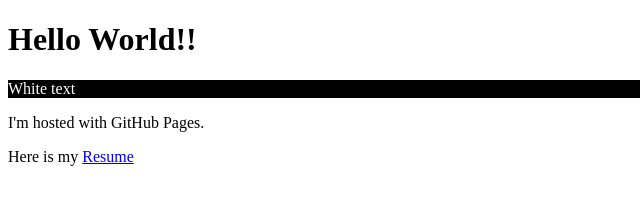
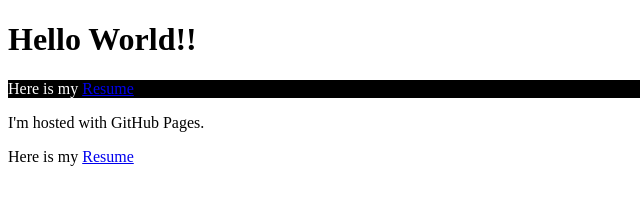
Before and after one commit to Vyaas99/Vyaas99.github.io, a plain HTML site: page index.html in a window 1280 px wide. Shown: the full height of the page, 0-640 px from the left. Drawn offline with Linux system fonts and the light colour scheme.

Commit message:
Update index.html

```diff
--- a/index.html
+++ b/index.html
@@ -2,9 +2,9 @@
 <html>
 <body>
 <h1>Hello World!!</h1>
-<p style="background-color:black;color:white;">White text</p>
+<p style="background-color:black;color:white;">Here is my <a href="https://drive.google.com/file/d/18TdJ7kPIIpeXvB_e8iu3TAGCOt0f-zug/view?usp=sharing">Resume</a></p>
 <p>I'm hosted with GitHub Pages.</p>
-<p>Here is my <a href="https://drive.google.com/file/d/18TdJ7kPIIpeXvB_e8iu3TAGCOt0f-zug/view?usp=sharing">Resume</a>
+<p>Here is my <a href="https://drive.google.com/file/d/18TdJ7kPIIpeXvB_e8iu3TAGCOt0f-zug/view?usp=sharing">Resume</a></p>
 
 
 </body>
```
